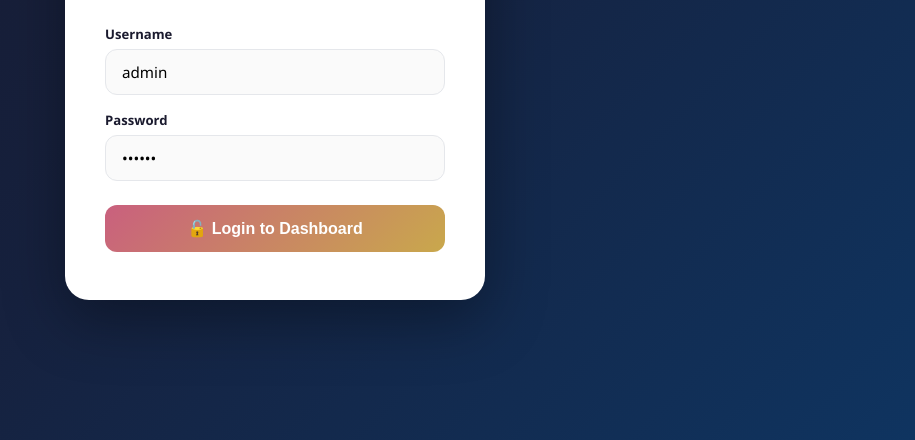
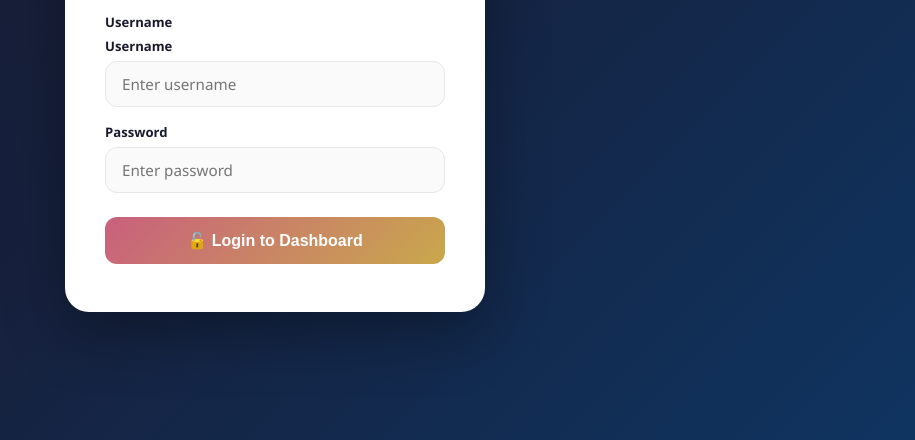
Before and after one commit to Amankumar9506/raju, a plain HTML site: page admin.html in a window 1280 px wide. Shown: the part 360-800 px from the top of the page, without its empty margins (365-1280 px from the left). Drawn offline with Linux system fonts and the light colour scheme.

Commit message:
Update admin.html

```diff
--- a/admin.html
+++ b/admin.html
@@ -175,11 +175,15 @@
     <p>Secure access for clinic staff only</p>
     <div class="form-group">
       <label>Username</label>
-      <input type="text" id="loginUser" placeholder="Enter username" value="admin">
-    </div>
-    <div class="form-group">
-      <label>Password</label>
-      <input type="password" id="loginPass" placeholder="Enter password" value="TIME9@" onkeydown="if(event.key==='Enter')doLogin()">
+      <div class="form-group">
+    <label>Username</label>
+    <input type="text" id="loginUser" placeholder="Enter username">
+</div>
+
+<div class="form-group">
+    <label>Password</label>
+    <input type="password" id="loginPass" placeholder="Enter password">
+</div>
     </div>
     <button class="login-btn" onclick="doLogin()">🔓 Login to Dashboard</button>
     <div class="login-err" id="loginErr">❌ Invalid username or password</div>
```
